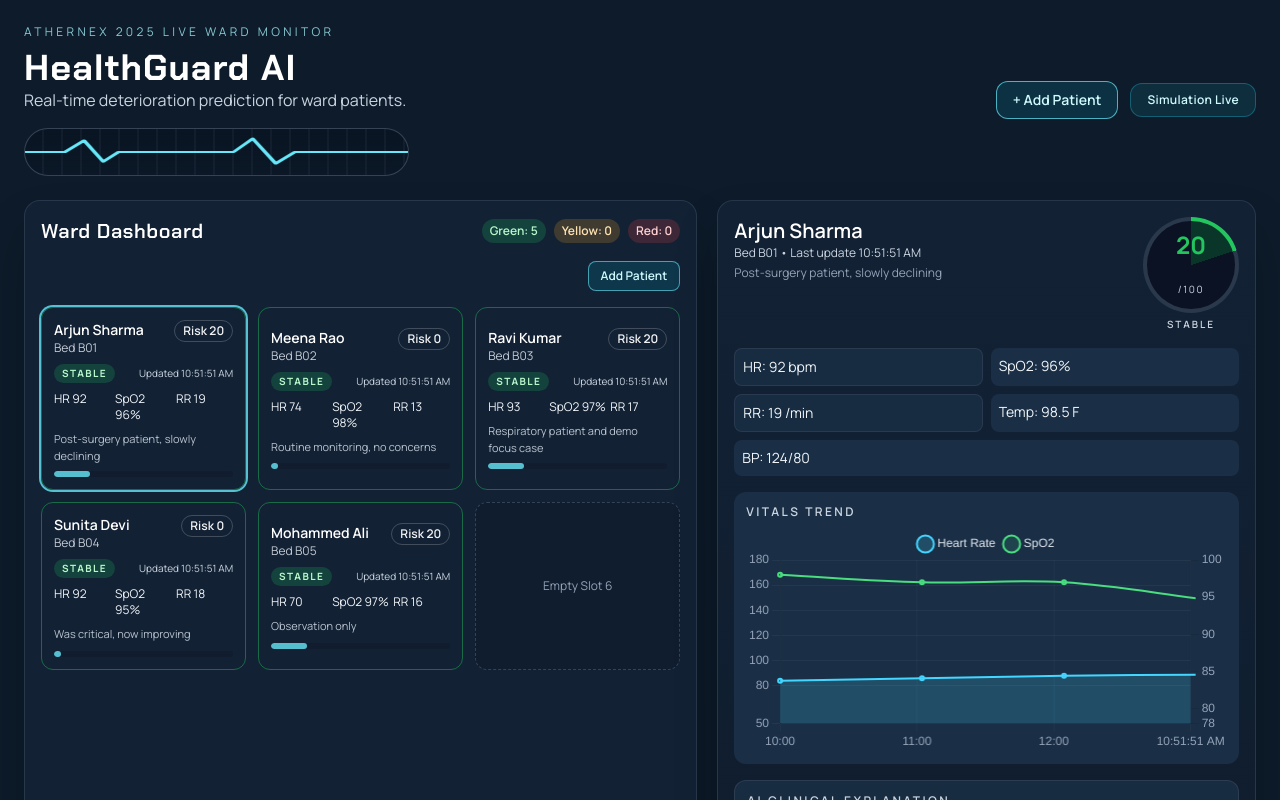
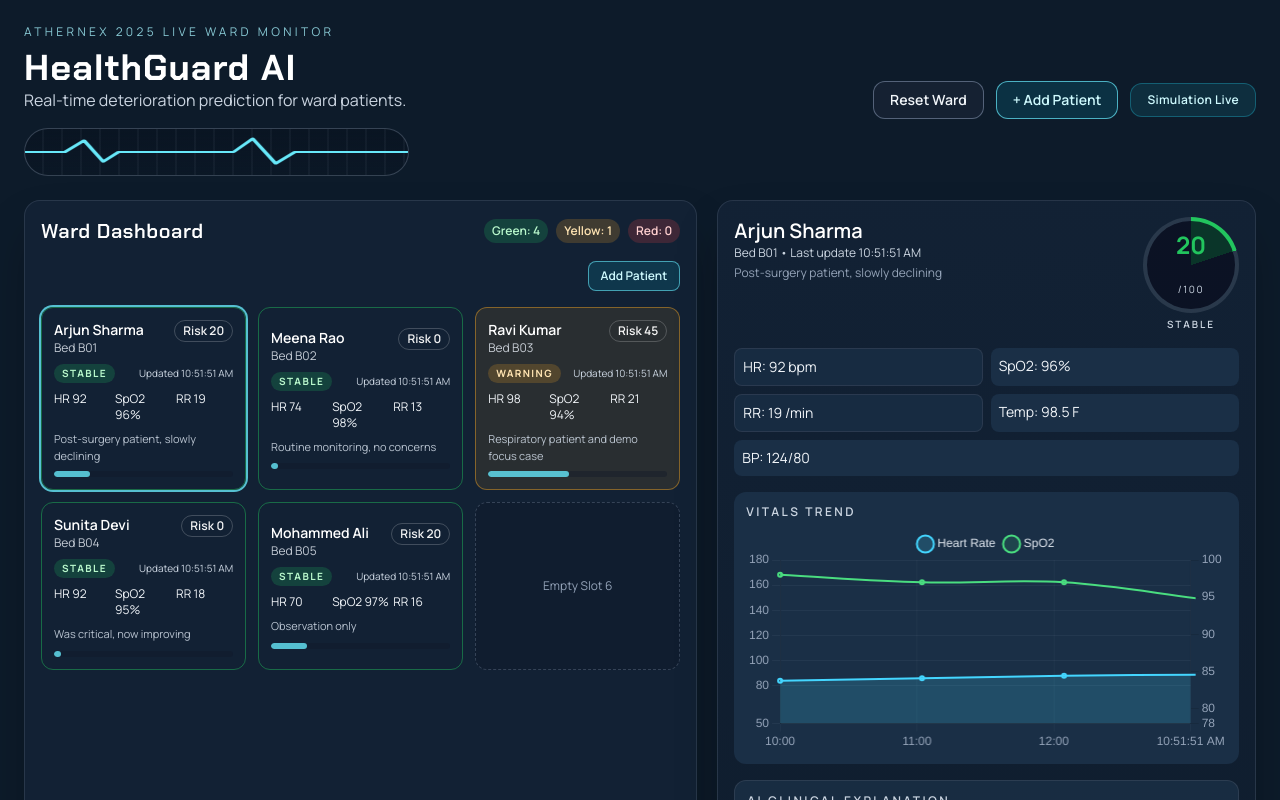
Before and after one commit to Sanvil17/HealthGuard-AI, a React (Vite) app: page / in a window 1280 px wide. Shown: the top 800 px of the page. Built offline with nearby package versions, Linux system fonts and the light colour scheme.

Commit message:
removed api key

```diff
--- a/src/App.jsx
+++ b/src/App.jsx
@@ -18,6 +18,8 @@ const fallbackVitals = {
   temp: 98.6,
   bp: '120/80',
 }
+
+const PATIENTS_STORAGE_KEY = 'healthguard-ai-patients'
 
 function getClockTime() {
   return new Date().toLocaleTimeString([], {
@@ -119,8 +121,31 @@ function hydratePatients(seedPatients) {
   })
 }
 
+function loadInitialPatients() {
+  if (typeof window === 'undefined') {
+    return hydratePatients(mockPatients)
+  }
+
+  const storedPatients = window.localStorage.getItem(PATIENTS_STORAGE_KEY)
+  if (!storedPatients) {
+    return hydratePatients(mockPatients)
+  }
+
+  try {
+    const parsedPatients = JSON.parse(storedPatients)
+    if (!Array.isArray(parsedPatients)) {
+      throw new Error('Stored patient data must be an array.')
+    }
+
+    return hydratePatients(parsedPatients)
+  } catch {
+    window.localStorage.removeItem(PATIENTS_STORAGE_KEY)
+    return hydratePatients(mockPatients)
+  }
+}
+
 function App() {
-  const [patients, setPatients] = useState(() => hydratePatients(mockPatients))
+  const [patients, setPatients] = useState(loadInitialPatients)
   const [selectedPatientId, setSelectedPatientId] = useState(
     () => mockPatients[0]?.id ?? null,
   )
@@ -130,6 +155,11 @@ function App() {
 
   const autoTriggeredInRedRef = useRef(new Set())
   const aiInFlightRef = useRef(new Set())
+  const aiRequestSessionRef = useRef(0)
+
+  useEffect(() => {
+    window.localStorage.setItem(PATIENTS_STORAGE_KEY, JSON.stringify(patients))
+  }, [patients])
 
   const selectedPatient = useMemo(() => {
     return patients.find((patient) => patient.id === selectedPatientId) ?? patients[0] ?? null
@@ -140,11 +170,16 @@ function App() {
       return
     }
 
+    const requestSession = aiRequestSessionRef.current
     aiInFlightRef.current.add(patient.id)
     setAiLoadingByPatient((previous) => ({ ...previous, [patient.id]: true }))
 
     try {
       const explanation = await generateClinicalExplanation(patient)
+      if (requestSession !== aiRequestSessionRef.current) {
+        return
+      }
+
       setPatients((previousPatients) => {
         return previousPatients.map((item) => {
           if (item.id !== patient.id) {
@@ -192,6 +227,18 @@ function App() {
   }, [requestAiExplanation])
 
   const suggestedBed = useMemo(() => getNextBedId(patients), [patients])
+
+  const handleResetWard = useCallback(() => {
+    aiRequestSessionRef.current += 1
+    autoTriggeredInRedRef.current.clear()
+    aiInFlightRef.current.clear()
+    window.localStorage.removeItem(PATIENTS_STORAGE_KEY)
+    setPatients(hydratePatients(mockPatients))
+    setSelectedPatientId(mockPatients[0]?.id ?? null)
+    setActiveAlert(null)
+    setAiLoadingByPatient({})
+    setIsAddPatientOpen(false)
+  }, [])
 
   const handleAddPatient = useCallback(
     (draftPatient) => {
@@ -242,6 +289,13 @@ function App() {
         </div>
 
         <div className="flex items-center gap-3">
+          <button
+            type="button"
+            onClick={handleResetWard}
+            className="rounded-xl border border-slate-500/80 bg-slate-800/50 px-4 py-2 text-sm font-semibold text-slate-100 transition hover:border-rose-300/80 hover:bg-rose-500/15 hover:text-rose-50"
+          >
+            Reset Ward
+          </button>
           <button
             type="button"
             onClick={() => setIsAddPatientOpen(true)}
--- a/src/api/gemini.js
+++ b/src/api/gemini.js
@@ -1,18 +1,23 @@
 import { GoogleGenerativeAI } from '@google/generative-ai'
 
 const FALLBACK_MODELS = [
+  'gemini-2.5-pro',
   'gemini-2.5-flash-lite',
   'gemini-2.5-flash',
+  'gemini-2.0-pro',
   'gemini-2.0-flash',
   'gemini-2.0-flash-lite',
+  'gemini-1.5-pro-latest',
+  'gemini-1.5-pro',
   'gemini-1.5-flash-latest',
   'gemini-1.5-flash',
+  'gemini-pro',
 ]
 
 let resolvedModelName = null
 
 function getClient() {
-  const apiKey = import.meta.env?.VITE_GEMINI_API_KEY
+  const apiKey = import.meta.env?.VITE_GEMINI_API_KEY?.trim()
   if (!apiKey) {
     return null
   }
@@ -32,6 +37,19 @@ function isModelUnavailableError(error) {
     message.includes('not found')
     || message.includes('not supported for generatecontent')
     || message.includes('[404')
+  )
+}
+
+function isApiKeyError(error) {
+  const message = error instanceof Error ? error.message.toLowerCase() : ''
+  return (
+    message.includes('api key')
+    || message.includes('permission')
+    || message.includes('forbidden')
+    || message.includes('[403')
+    || message.includes('leaked')
+    || message.includes('unauthorized')
+    || message.includes('[401')
   )
 }
 
@@ -106,6 +124,11 @@ export async function generateClinicalExplanation(patient) {
     }
   }
 
+  if (lastError && isApiKeyError(lastError)) {
+    const message = lastError instanceof Error ? lastError.message : ''
+    return `AI explanation unavailable: API key error — ${message}. Please generate a new key at https://aistudio.google.com/apikey and update VITE_GEMINI_API_KEY in .env.`
+  }
+
   if (!resolvedModelName && isModelUnavailableError(lastError)) {
     return 'AI explanation unavailable: no compatible Gemini model found for this API key. Set VITE_GEMINI_MODEL in .env to a model allowed by your provider.'
   }
--- a/src/data/mockPatients.js
+++ b/src/data/mockPatients.js
@@ -31,14 +31,14 @@ export const mockPatients = [
     name: 'Ravi Kumar',
     bed: 'B03',
     pattern: 'deteriorating',
-    deteriorationSpeed: 'demo',
+    deteriorationSpeed: 'fast',
     story: 'Respiratory patient and demo focus case',
     currentVitals: { hr: 92, spo2: 96, rr: 18, temp: 98.9, bp: '126/82' },
     history: [
-      { time: '10:00', hr: 88, spo2: 98, rr: 17, temp: 98.6, bp: '123/80', note: 'Patient comfortable, no complaints.' },
-      { time: '11:00', hr: 90, spo2: 97, rr: 18, temp: 98.7, bp: '124/81', note: 'Mild shortness of breath reported.' },
-      { time: '12:00', hr: 89, spo2: 97, rr: 18, temp: 98.8, bp: '125/81', note: 'Breathing appears laboured, patient anxious.' },
-      { time: '13:00', hr: 92, spo2: 96, rr: 18, temp: 98.9, bp: '126/82', note: 'Requested extra pillow, difficulty lying flat.' },
+      { time: '10:00', hr: 86, spo2: 98, rr: 16, temp: 98.5, bp: '122/80', note: 'Patient comfortable, no complaints.' },
+      { time: '11:00', hr: 89, spo2: 97, rr: 17, temp: 98.7, bp: '124/81', note: 'Mild shortness of breath reported.' },
+      { time: '12:00', hr: 92, spo2: 96, rr: 18, temp: 98.9, bp: '126/82', note: 'Breathing appears laboured, patient anxious.' },
+      { time: '13:00', hr: 94, spo2: 95, rr: 19, temp: 99.0, bp: '127/82', note: 'Requested extra pillow, difficulty lying flat.' },
     ],
   },
   {
```
Also changed, not shown: 1 other file (tests, documents, lock files or other folders).
